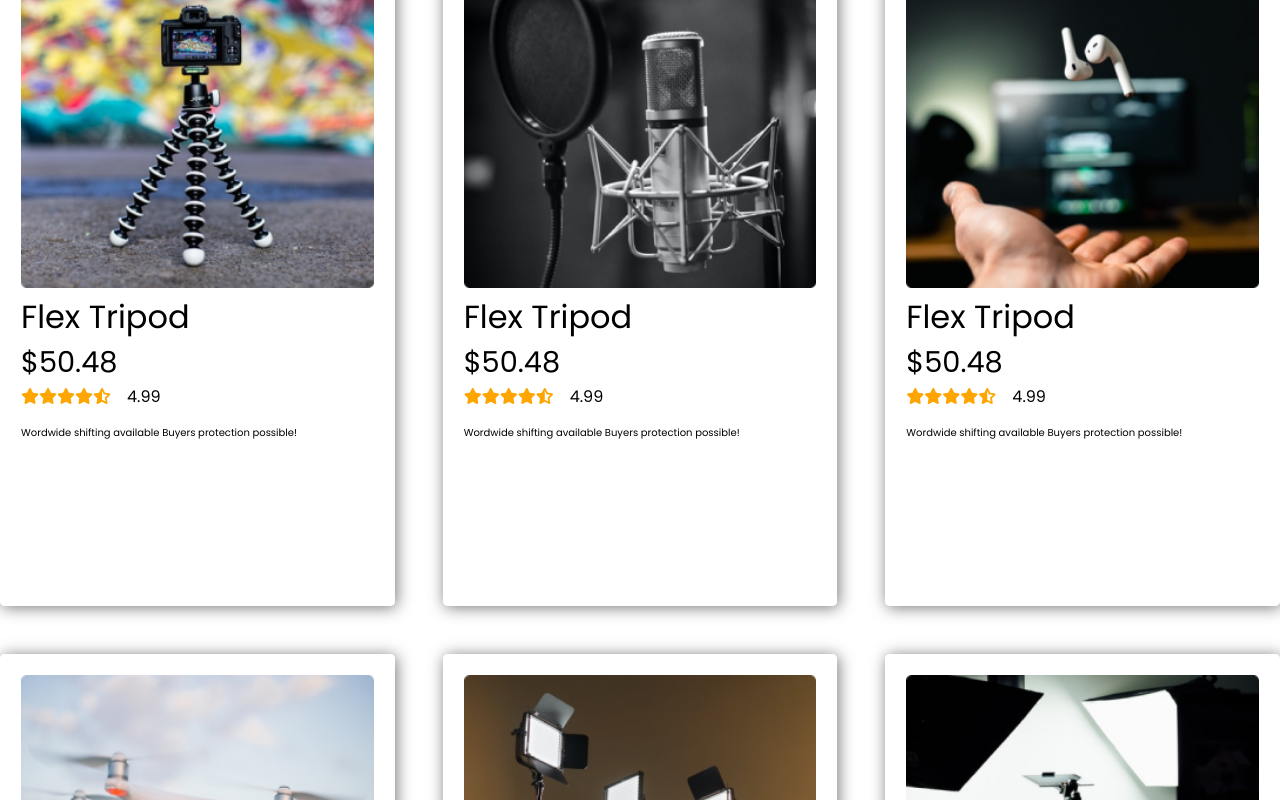
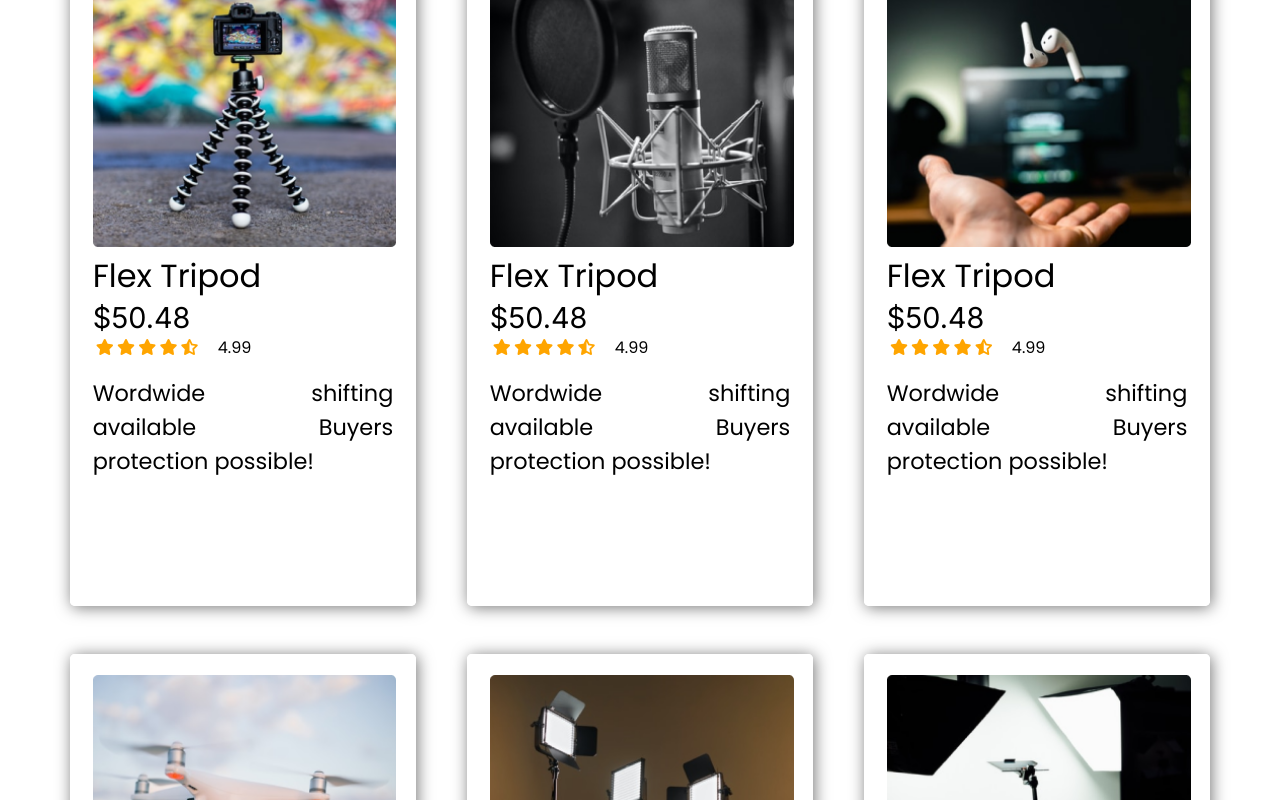
Before and after one commit to himadree-chaudhury/assignment2_influencer-gear, a plain HTML site: page index.html in a window 1280 px wide. Shown: the part 1378-2178 px from the top of the page. Drawn offline with Linux system fonts and the light colour scheme.

Commit message:
main-half

```diff
--- a/style.css
+++ b/style.css
@@ -8,7 +8,7 @@ font-family: 'Poppins', sans-serif;
 @import url("https://fonts.googleapis.com/css2?family=Inter:wght@400;700&family=Manrope&family=Poppins:wght@400;700;900&display=swap");
 
 * {
-  margin: 0;
+  margin: 0 .1rem;
   padding: 0;
   box-sizing: border-box;
 }
@@ -18,6 +18,8 @@ a {
 body {
   font-family: "Poppins", sans-serif;
   font-size: 62.5%;
+  max-width: 120rem;
+  margin: 0 auto;
 }
 .navigation {
   display: flex;
@@ -68,10 +70,11 @@ body {
   font-weight: 500;
   margin-bottom: 1.6rem;
 }
-.welcome-container__msg--body {
-  /* height: 27rem; */
-  /* width: 58.5rem; */
+/* .welcome-container__msg--body {
+  height: 27rem;
+  width: 58.5rem;
 }
+ */
 .welcome-container__pic {
   /* background-image: url(images/Circle\ design.svg);
     background-repeat: no-repeat; */
@@ -108,8 +111,9 @@ body {
 top: 23.26%; */
   align-items: center;
 }
-.product-container{
-    margin-bottom: 15rem;
+.product-container {
+  width: 90%;
+  margin: 0 auto;
 }
 .product-container h1 {
   text-align: center;
@@ -121,6 +125,7 @@ top: 23.26%; */
   margin-bottom: 3rem;
 }
 .products {
+  margin-bottom: 15rem;
   display: grid;
   grid-template-columns: repeat(3, 1fr);
   grid-gap: 3rem;
@@ -132,18 +137,23 @@ top: 23.26%; */
 .products h3 {
   font-size: 1.8rem;
   font-weight: 400;
+  font-family: "Inter", sans-serif;
 }
-.product--utility{
-    height: 4.5rem;
+.product--utility {
+  height: 4.5rem;
   padding: 1rem;
   height: 40rem;
-  box-shadow: .1rem .1rem 1rem #777;
-  border-radius: .3rem;
+  box-shadow: 0.1rem 0.1rem 1rem #777;
+  border-radius: 0.3rem;
   border: 5px solid white;
 }
 .product--utility img {
   width: 100%;
   object-fit: cover;
+}
+.product--utility p {
+  font-size: 1.4rem;
+  text-align: justify;
 }
 .product--ratings {
   display: flex;
@@ -156,31 +166,3 @@ top: 23.26%; */
   color: orange;
   margin-bottom: 1rem;
 }
-
-.products__1{
-
-}
-/* .products__2{
-
-}
-.products__3{
-
-}
-.products__4{
-
-}
-.products__5{
-
-}
-.products__6{
-
-}
-.products__7{
-
-}
-.products__8{
-
-}
-.products__9{
-
-} */ */
```
